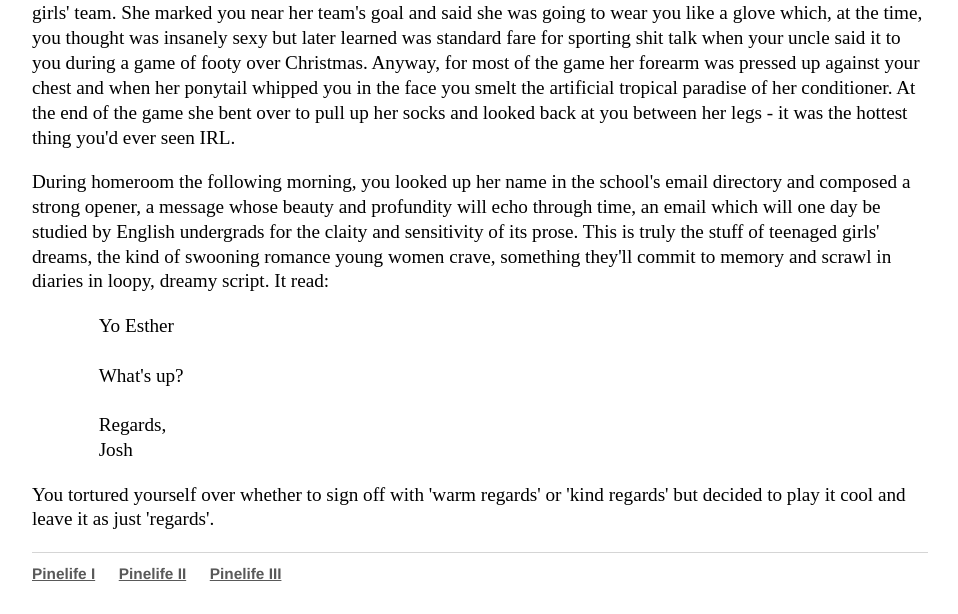
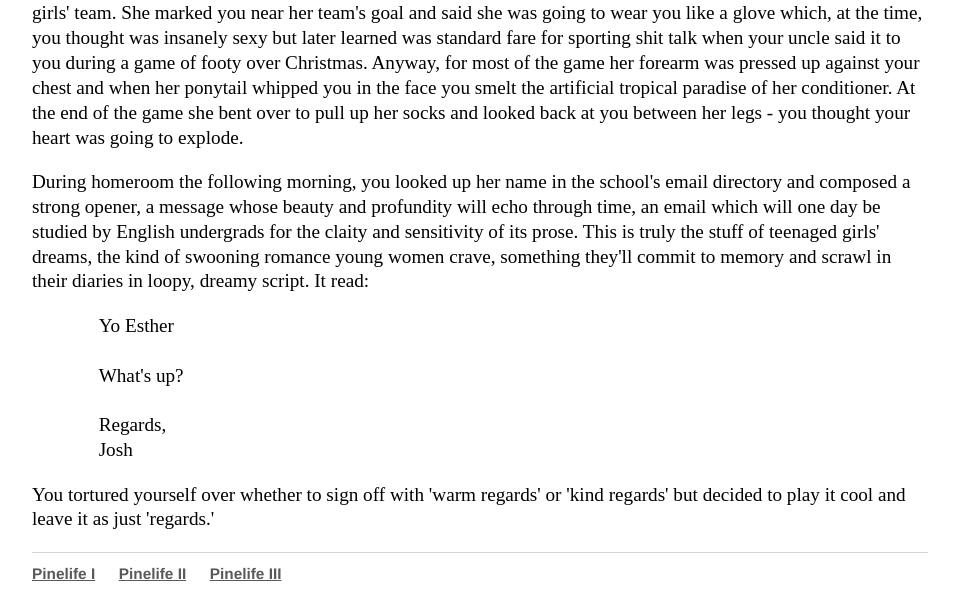
Before and after one commit to Pinelife/pinelife.github.io, a Jekyll site: the page built from Hellhole/excitingevent2.html, in a window 1280 px wide. Shown: the part 401-1015 px from the top of the page, without its empty margins (160-1118 px from the left). Built offline with Jekyll 4.4.1, drawn with Linux system fonts in a browser that asks for light colours; some of the changed text lies outside the part shown.

Commit message:
Update excitingevent2.html

```diff
--- a/Hellhole/excitingevent2.html
+++ b/Hellhole/excitingevent2.html
@@ -21,13 +21,13 @@ lean your head against the plasterboard and imagine the terrible things occurrin
   standard fare for sporting shit talk when your uncle said it to you during a game of footy over Christmas. Anyway, for most of the game
   her forearm was pressed up against your chest and when her ponytail whipped you in the face you smelt the artificial tropical
   paradise of her conditioner. At the end of the game she bent over to pull up her socks and looked back at you between her
-  legs - it was the hottest thing you'd ever seen IRL.
+  legs - you thought your heart was going to explode.
 </p>
 <p>
  During homeroom the following morning, you looked up her name in the school's email directory and composed a strong opener, a message whose
   beauty and profundity will echo through time, an email which will one day be studied by English undergrads for the claity and
   sensitivity of its prose. This is truly the stuff of teenaged girls' dreams, the kind of swooning romance young women crave,
-  something they'll commit to memory and scrawl in diaries in loopy, dreamy script. It read:</p>
+  something they'll commit to memory and scrawl in their diaries in loopy, dreamy script. It read:</p>
   <p style="text-align:justify" class="indented">
   Yo Esther <br/>
   <br/>
@@ -37,5 +37,6 @@ lean your head against the plasterboard and imagine the terrible things occurrin
   Josh<br/>
 </p>
 <p>
-  You tortured yourself over whether to sign off with 'warm regards' or 'kind regards' but decided to play it cool and leave it as just 'regards'.
+  You tortured yourself over whether to sign off with 'warm regards' or 'kind regards' but decided to play it cool and leave it
+  as just 'regards.'
 </p>
```
